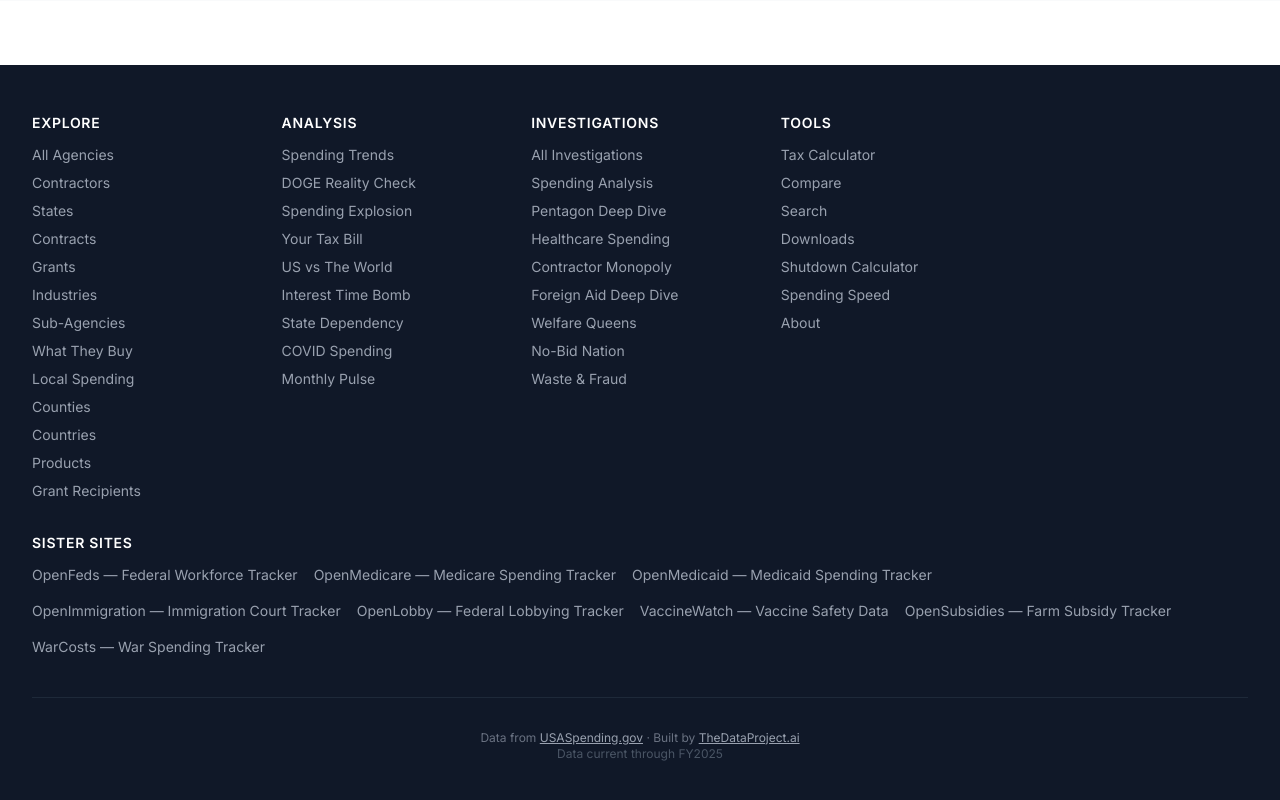
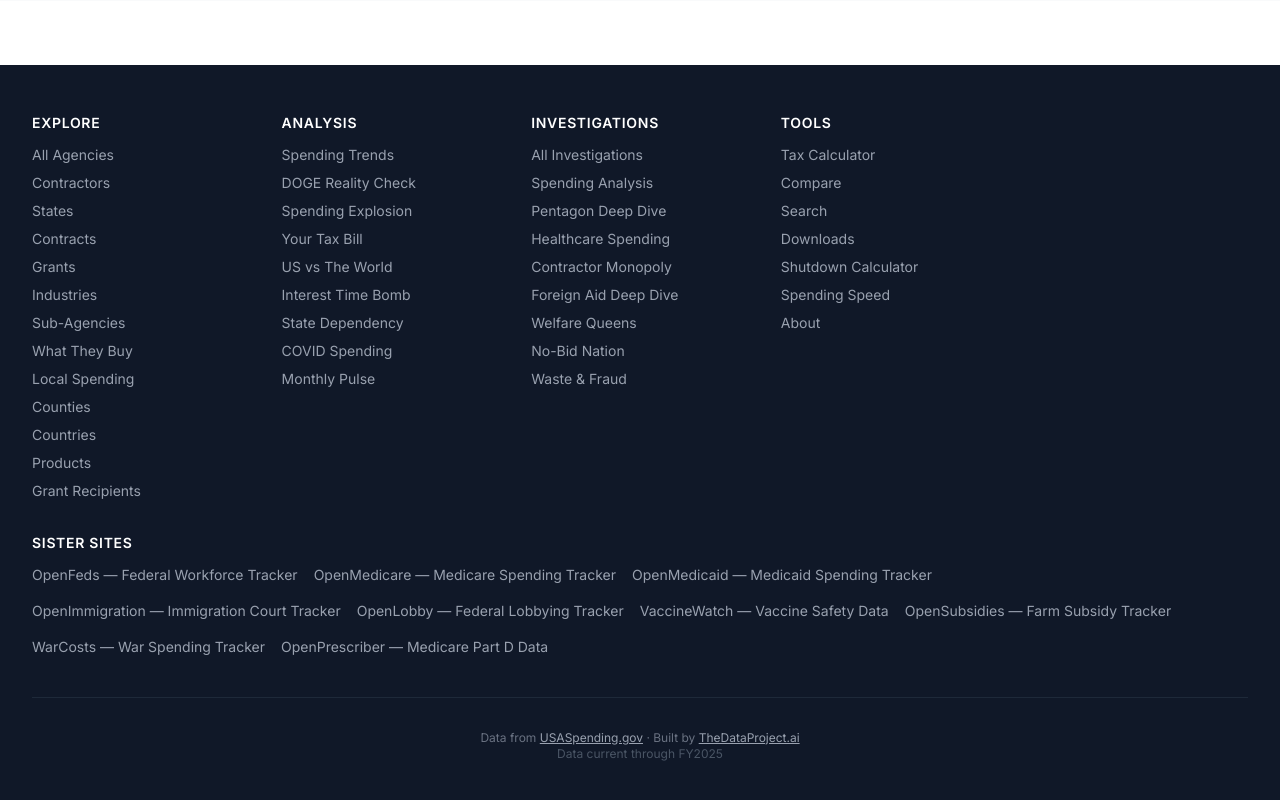
Before and after one commit to kianbob/openspending, a Next.js app: page / in a window 1280 px wide. Shown: the part 4220-5020 px from the top of the page. Built offline with nearby package versions, Linux system fonts and the light colour scheme.

Commit message:
add OpenPrescriber to sister sites

```diff
--- a/src/app/layout.tsx
+++ b/src/app/layout.tsx
@@ -196,6 +196,9 @@
                 <a href="https://www.warcosts.org" target="_blank" rel="noopener noreferrer" className="text-sm text-gray-400 hover:text-white transition-colors">
                   WarCosts — War Spending Tracker
                 </a>
+                <a href="https://www.openprescriber.org" target="_blank" rel="noopener noreferrer" className="text-sm text-gray-400 hover:text-white transition-colors">
+                  OpenPrescriber — Medicare Part D Data
+                </a>
               </div>
             </div>
             <div className="mt-10 pt-8 border-t border-gray-800 text-center text-xs text-gray-500">
```
